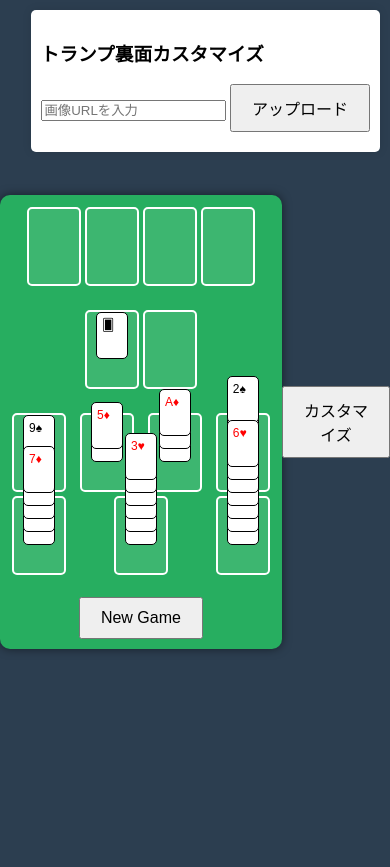
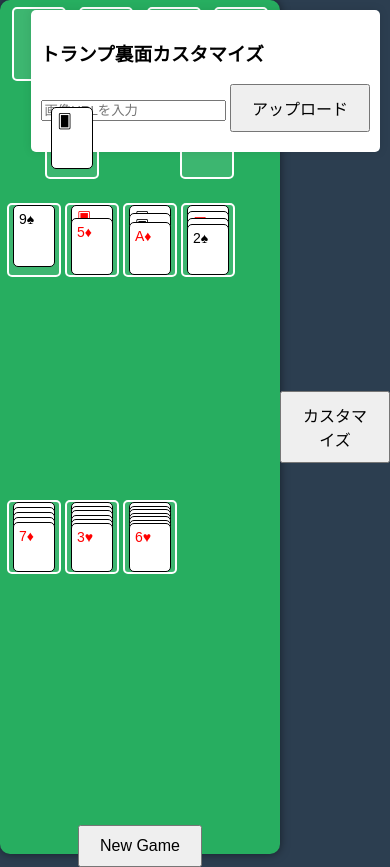
Before and after one commit to shimayuz/SolitaireClaude, a plain HTML site: page index.html in a window 390 px wide. Before the commit the page ends 844 px from the top, so only its background shows below. Drawn offline with Linux system fonts and the light colour scheme.

Commit message:
Update index.html

```diff
--- a/index.html
+++ b/index.html
@@ -129,11 +129,29 @@
         }
 
         @media (max-width: 576px) {
+            :root {
+                --card-width: 40px;
+                --card-height: 60px;
+                --pile-width: 50px;
+                --pile-height: 70px;
+            }
             #game-container {
-                padding: 10px;
+                padding: 5px;
             }
             .pile {
                 margin: 2px;
+            }
+            .card {
+                font-size: 14px;
+                margin-bottom: -45px;
+            }
+            #foundation, #stock-waste {
+                justify-content: space-around;
+            }
+            #tableau {
+                justify-content: flex-start;
+                overflow-x: auto;
+                padding-bottom: 10px;
             }
         }
 
@@ -496,10 +514,16 @@
         }
 
         function handleTouchMove(event) {
+            const draggingCard = document.querySelector('.card.dragging');
+            if (!draggingCard) return;
+
             event.preventDefault();
             const touch = event.touches[0];
-            const draggingCard = document.querySelector('.card.dragging');
-            if (!draggingCard) return;
+
+            // 移動距離が小さい場合は処理をスキップ
+            const moveX = Math.abs(touch.clientX - draggingCard.dataset.tapStartX);
+            const moveY = Math.abs(touch.clientY - draggingCard.dataset.tapStartY);
+            if (moveX < 5 && moveY < 5) return;
 
             draggingCard.style.position = 'absolute';
             draggingCard.style.left = `${touch.pageX - draggingCard.offsetWidth / 2}px`;
@@ -569,6 +593,22 @@
             }
 
             initCustomization();
+
+            // ウィンドウサイズ変更時にレイアウトを調整
+            window.addEventListener('resize', adjustLayout);
+            adjustLayout();
+        }
+
+        function adjustLayout() {
+            const gameContainer = document.getElementById('game-container');
+            const tableau = document.getElementById('tableau');
+            if (window.innerWidth <= 576) {
+                gameContainer.style.height = `${window.innerHeight}px`;
+                tableau.style.height = `${window.innerHeight - 250}px`;
+            } else {
+                gameContainer.style.height = '';
+                tableau.style.height = '';
+            }
         }
 
         function startNewGame() {
@@ -598,7 +638,6 @@
             loadCustomDesigns();
             updateCustomDesignsDisplay();
         }
-
         function toggleCustomizationPanel() {
             const panel = document.getElementById('customization-container');
             panel.style.display = panel.style.display === 'none' ? 'block' : 'none';
```
